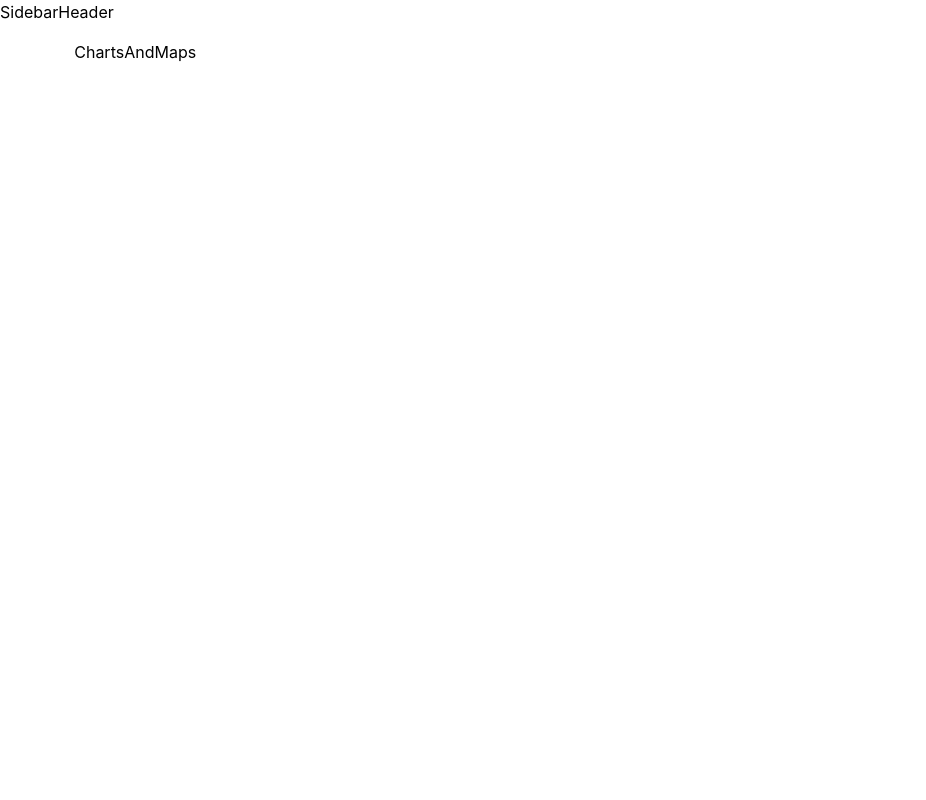
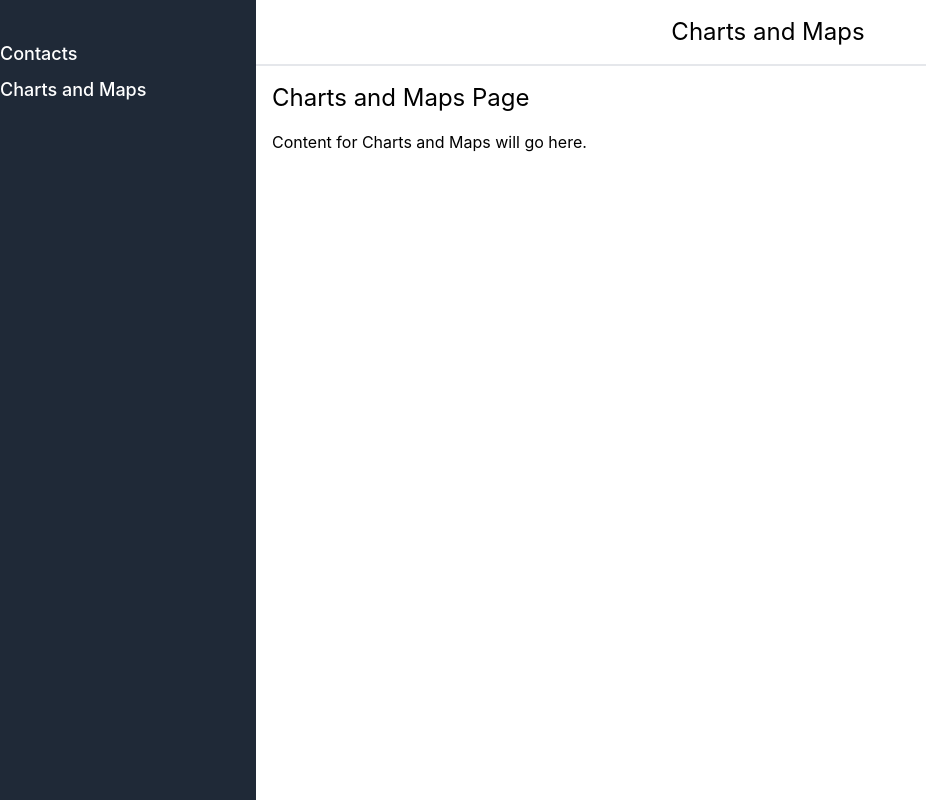
Before and after one commit to DarkM4tt/CovidConnect, a React (Create React App) app: page /charts-and-maps in a window 1280 px wide. Shown: the whole page, without its empty margins (0-926 px from the left). Built offline with nearby package versions, Linux system fonts and the light colour scheme.

Commit message:
Setup Header and Sidebar

```diff
--- a/src/components/Header.tsx
+++ b/src/components/Header.tsx
@@ -1,5 +1,24 @@
-const Header = () => {
-  return <div>Header</div>;
+import React from "react";
+import { useLocation } from "react-router-dom";
+
+const Header: React.FC = () => {
+  const location = useLocation();
+  const getTitle = () => {
+    switch (location.pathname) {
+      case "/contacts":
+        return "Contact Page";
+      case "/charts-and-maps":
+        return "Charts and Maps";
+      default:
+        return "Contact Management App";
+    }
+  };
+
+  return (
+    <header className="p-4 border-b-2 border-gray-200">
+      <h1 className="text-2xl text-center">{getTitle()}</h1>
+    </header>
+  );
 };
 
 export default Header;
--- a/src/components/Sidebar.tsx
+++ b/src/components/Sidebar.tsx
@@ -1,5 +1,30 @@
-const Sidebar = () => {
-  return <div>Sidebar</div>;
+import { Link } from "react-router-dom";
+
+const Sidebar: React.FC = () => {
+  return (
+    <div className="w-64 bg-gray-800 text-white h-full">
+      <nav className="mt-10">
+        <ul>
+          <li className="mb-2">
+            <Link
+              to="/contacts"
+              className="text-lg font-medium hover:underline"
+            >
+              Contacts
+            </Link>
+          </li>
+          <li className="mb-2">
+            <Link
+              to="/charts-and-maps"
+              className="text-lg font-medium hover:underline"
+            >
+              Charts and Maps
+            </Link>
+          </li>
+        </ul>
+      </nav>
+    </div>
+  );
 };
 
 export default Sidebar;
--- a/src/pages/ChartsAndMaps.tsx
+++ b/src/pages/ChartsAndMaps.tsx
@@ -1,5 +1,10 @@
-const ChartsAndMaps = () => {
-  return <div>ChartsAndMaps</div>;
+const ChartsAndMaps: React.FC = () => {
+  return (
+    <div>
+      <h1 className="text-2xl mb-4">Charts and Maps Page</h1>
+      <p>Content for Charts and Maps will go here.</p>
+    </div>
+  );
 };
 
 export default ChartsAndMaps;
```
